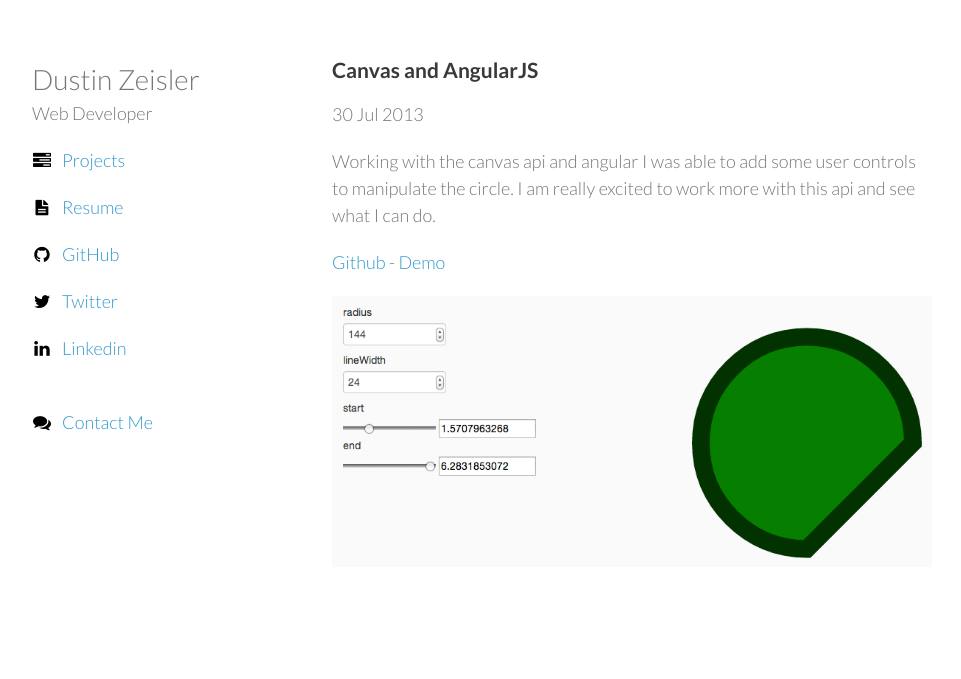
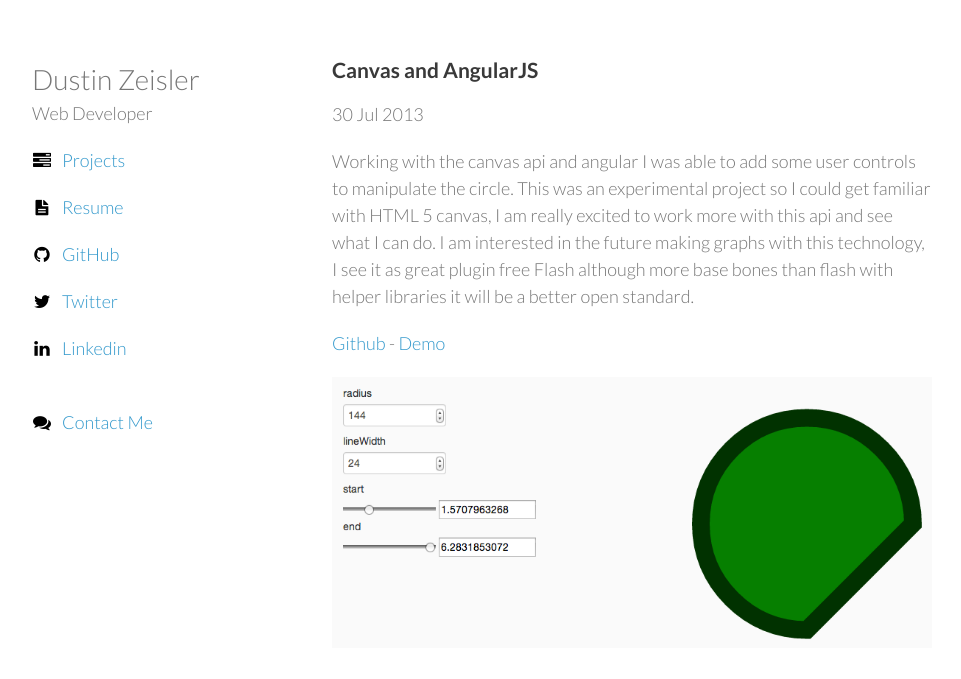
Before and after one commit to zeisler/zeisler.github.io, a Jekyll site: the page built from _posts/2013-07-30-canvas-angularjs.md, in a window 1280 px wide. Shown: the top 679 px of the page, without its empty margins (158-1119 px from the left). Built offline with Jekyll 4.4.1, drawn with Linux system fonts in a browser that asks for light colours.

Commit message:
add more thoughts

```diff
--- a/_posts/2013-07-30-canvas-angularjs.md
+++ b/_posts/2013-07-30-canvas-angularjs.md
@@ -7,7 +7,7 @@ tags: []
 ---
 
 Working with the canvas api and angular I was able to add some user controls to manipulate the circle.
-I am really excited to work more with this api and see what I can do.
+This was an experimental project so I could get familiar with HTML 5 canvas, I am really excited to work more with this api and see what I can do. I am interested in the future making graphs with this technology, I see it as great plugin free Flash although more base bones than flash with helper libraries it will be a better open standard.
 
 [Github](https://github.com/zeisler/canvas_project) - [Demo](http://zeisler.github.io/canvas_project)
 
```
